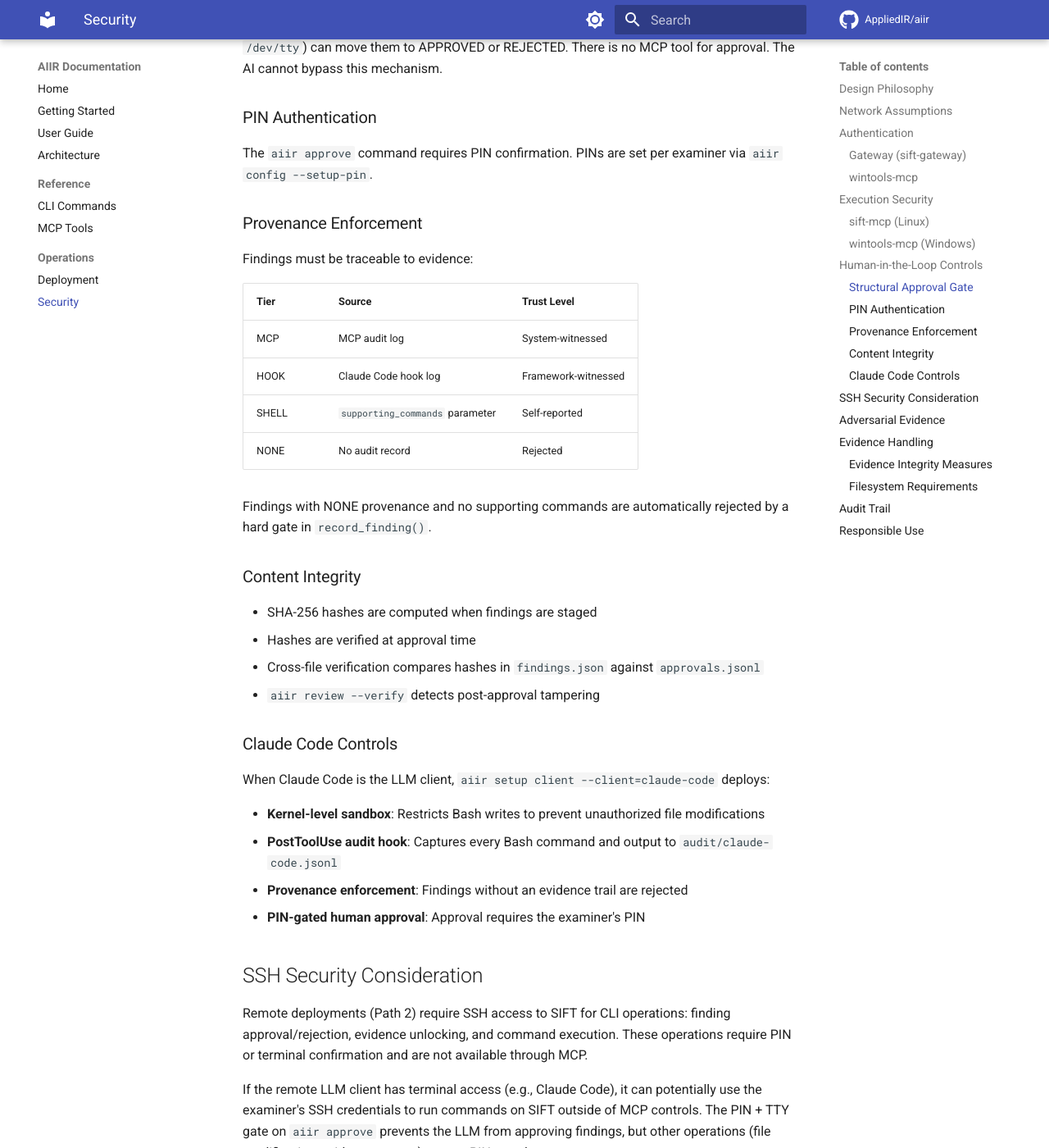
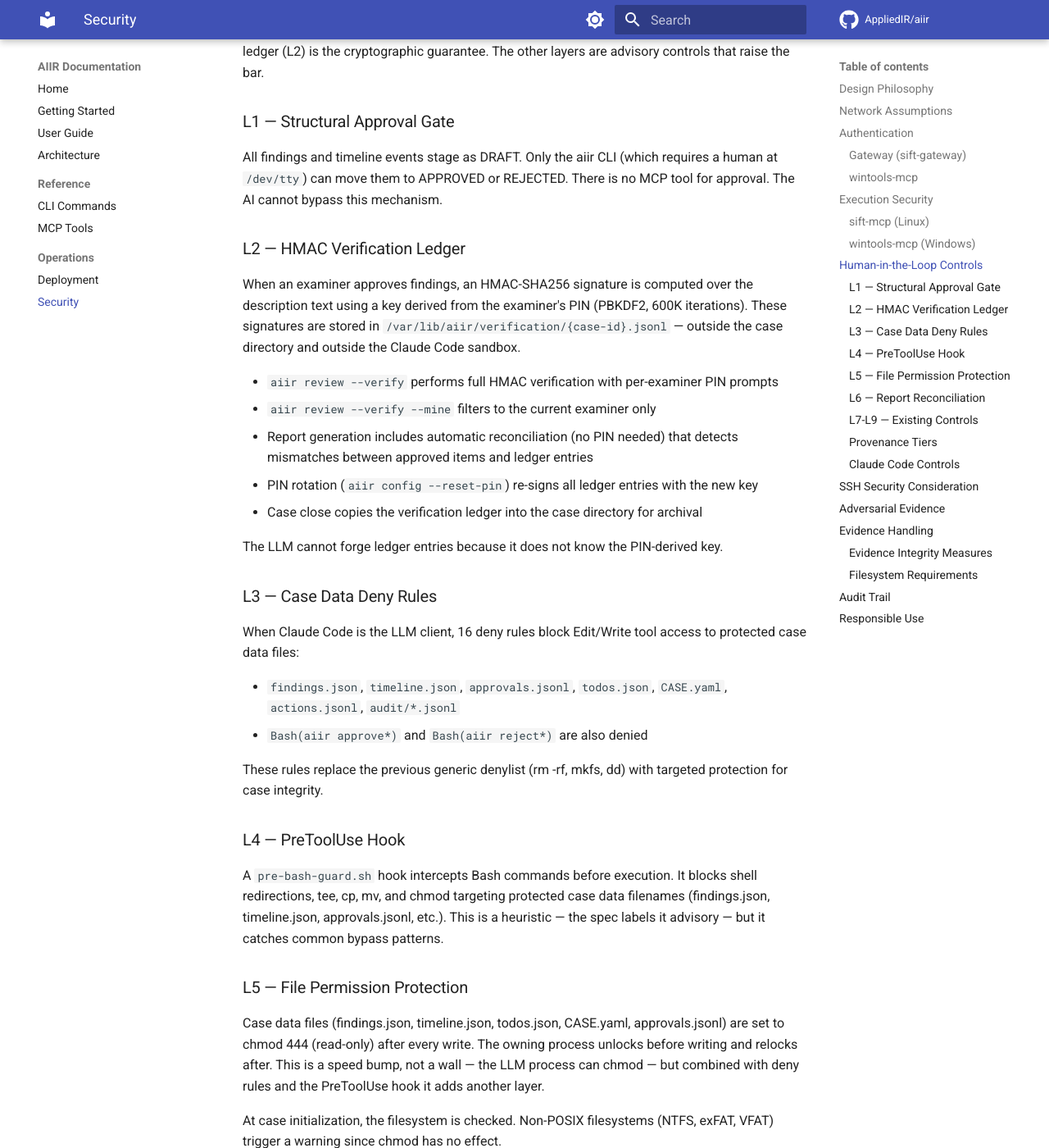
Before and after one commit to AppliedIR/aiir, an MkDocs documentation site: the page built from docs/security.md, in a window 1280 px wide and 1400 px high, scrolled down 2149 px. Shown: the whole window at 82% size. Built offline with MkDocs 1.6.1 and Material for MkDocs 9.7.7, drawn with Linux system fonts in a browser that asks for light colours; comment, search, counter and statistics services are not loaded; some of the changed text lies outside the part shown.

Commit message:
Update docs for HITL controls, fix AGENTS.md self-copy bug

```diff
--- a/docs/security.md
+++ b/docs/security.md
@@ -37,7 +37,7 @@ Bearer token authentication with `aiir_wt_` prefix. Generated during installatio
 
 ### sift-mcp (Linux)
 
-- **Denylist**: Blocks destructive system commands (mkfs, dd, fdisk, shutdown, etc.)
+- **Denylist**: Blocks destructive system commands (mkfs, dd, fdisk, shutdown, etc.). When Claude Code is the client, additional case-file-specific deny rules are deployed (see L3 below).
 - **subprocess.run(shell=False)**: No shell, no arbitrary command chains
 - **Argument sanitization**: Shell metacharacters blocked
 - **Path validation**: Kernel interfaces (/proc, /sys, /dev) blocked for input
@@ -59,17 +59,61 @@ The installer requires typing `security_hole` (or passing `-AcknowledgeSecurityH
 
 ## Human-in-the-Loop Controls
 
-### Structural Approval Gate
+Nine layers of defense-in-depth protect the integrity of forensic findings. The HMAC verification ledger (L2) is the cryptographic guarantee. The other layers are advisory controls that raise the bar.
+
+### L1 — Structural Approval Gate
 
 All findings and timeline events stage as DRAFT. Only the aiir CLI (which requires a human at `/dev/tty`) can move them to APPROVED or REJECTED. There is no MCP tool for approval. The AI cannot bypass this mechanism.
 
-### PIN Authentication
+### L2 — HMAC Verification Ledger
 
-The `aiir approve` command requires PIN confirmation. PINs are set per examiner via `aiir config --setup-pin`.
+When an examiner approves findings, an HMAC-SHA256 signature is computed over the description text using a key derived from the examiner's PIN (PBKDF2, 600K iterations). These signatures are stored in `/var/lib/aiir/verification/{case-id}.jsonl` — outside the case directory and outside the Claude Code sandbox.
 
-### Provenance Enforcement
+- `aiir review --verify` performs full HMAC verification with per-examiner PIN prompts
+- `aiir review --verify --mine` filters to the current examiner only
+- Report generation includes automatic reconciliation (no PIN needed) that detects mismatches between approved items and ledger entries
+- PIN rotation (`aiir config --reset-pin`) re-signs all ledger entries with the new key
+- Case close copies the verification ledger into the case directory for archival
 
-Findings must be traceable to evidence:
+The LLM cannot forge ledger entries because it does not know the PIN-derived key.
+
+### L3 — Case Data Deny Rules
+
+When Claude Code is the LLM client, 16 deny rules block Edit/Write tool access to protected case data files:
+
+- `findings.json`, `timeline.json`, `approvals.jsonl`, `todos.json`, `CASE.yaml`, `actions.jsonl`, `audit/*.jsonl`
+- `Bash(aiir approve*)` and `Bash(aiir reject*)` are also denied
+
+These rules replace the previous generic denylist (rm -rf, mkfs, dd) with targeted protection for case integrity.
+
+### L4 — PreToolUse Hook
+
+A `pre-bash-guard.sh` hook intercepts Bash commands before execution. It blocks shell redirections, tee, cp, mv, and chmod targeting protected case data filenames (findings.json, timeline.json, approvals.jsonl, etc.). This is a heuristic — the spec labels it advisory — but it catches common bypass patterns.
+
+### L5 — File Permission Protection
+
+Case data files (findings.json, timeline.json, todos.json, CASE.yaml, approvals.jsonl) are set to chmod 444 (read-only) after every write. The owning process unlocks before writing and relocks after. This is a speed bump, not a wall — the LLM process can chmod — but combined with deny rules and the PreToolUse hook it adds another layer.
+
+At case initialization, the filesystem is checked. Non-POSIX filesystems (NTFS, exFAT, VFAT) trigger a warning since chmod has no effect.
+
+### L6 — Report Reconciliation
+
+When generating reports, report-mcp performs a bidirectional reconciliation between approved items and the verification ledger. This does not require a PIN. It detects:
+
+- Items approved but missing from the ledger (APPROVED_NO_VERIFICATION)
+- Ledger entries with no corresponding approved item (VERIFICATION_NO_FINDING)
+- Description text that changed after signing (DESCRIPTION_MISMATCH)
+- Count mismatches between approved items and ledger entries
+
+Alerts are included in the generated report as `verification_alerts`.
+
+### L7-L9 — Existing Controls
+
+- **PIN authentication**: The `aiir approve` command requires PIN confirmation. PINs are set per examiner via `aiir config --setup-pin`.
+- **Provenance enforcement**: Findings must be traceable to evidence (MCP > HOOK > SHELL > NONE). NONE provenance with no supporting commands is rejected by a hard gate in `record_finding()`.
+- **Content hash integrity**: SHA-256 hashes computed at staging, verified at approval. `aiir review --verify` detects post-approval tampering via cross-file hash comparison.
+
+### Provenance Tiers
 
 | Tier | Source | Trust Level |
 |------|--------|-------------|
@@ -78,23 +122,16 @@ Findings must be traceable to evidence:
 | SHELL | `supporting_commands` parameter | Self-reported |
 | NONE | No audit record | Rejected |
 
-Findings with NONE provenance and no supporting commands are automatically rejected by a hard gate in `record_finding()`.
-
-### Content Integrity
-
-- SHA-256 hashes are computed when findings are staged
-- Hashes are verified at approval time
-- Cross-file verification compares hashes in `findings.json` against `approvals.jsonl`
-- `aiir review --verify` detects post-approval tampering
-
 ### Claude Code Controls
 
 When Claude Code is the LLM client, `aiir setup client --client=claude-code` deploys:
 
 - **Kernel-level sandbox**: Restricts Bash writes to prevent unauthorized file modifications
+- **Case data deny rules**: 16 rules blocking Edit/Write to protected case files (L3)
+- **PreToolUse hook**: Blocks Bash redirections targeting protected files (L4)
 - **PostToolUse audit hook**: Captures every Bash command and output to `audit/claude-code.jsonl`
 - **Provenance enforcement**: Findings without an evidence trail are rejected
-- **PIN-gated human approval**: Approval requires the examiner's PIN
+- **PIN-gated human approval**: Approval requires the examiner's PIN + writes HMAC ledger entry (L2)
 
 ## SSH Security Consideration
 
```
Also changed, not shown: README.md (+5 -4 lines), docs/cli-reference.md (+4 -2 lines), docs/deployment.md (+8 -6 lines), docs/user-guide.md (+6 -5 lines), 1 other file.
